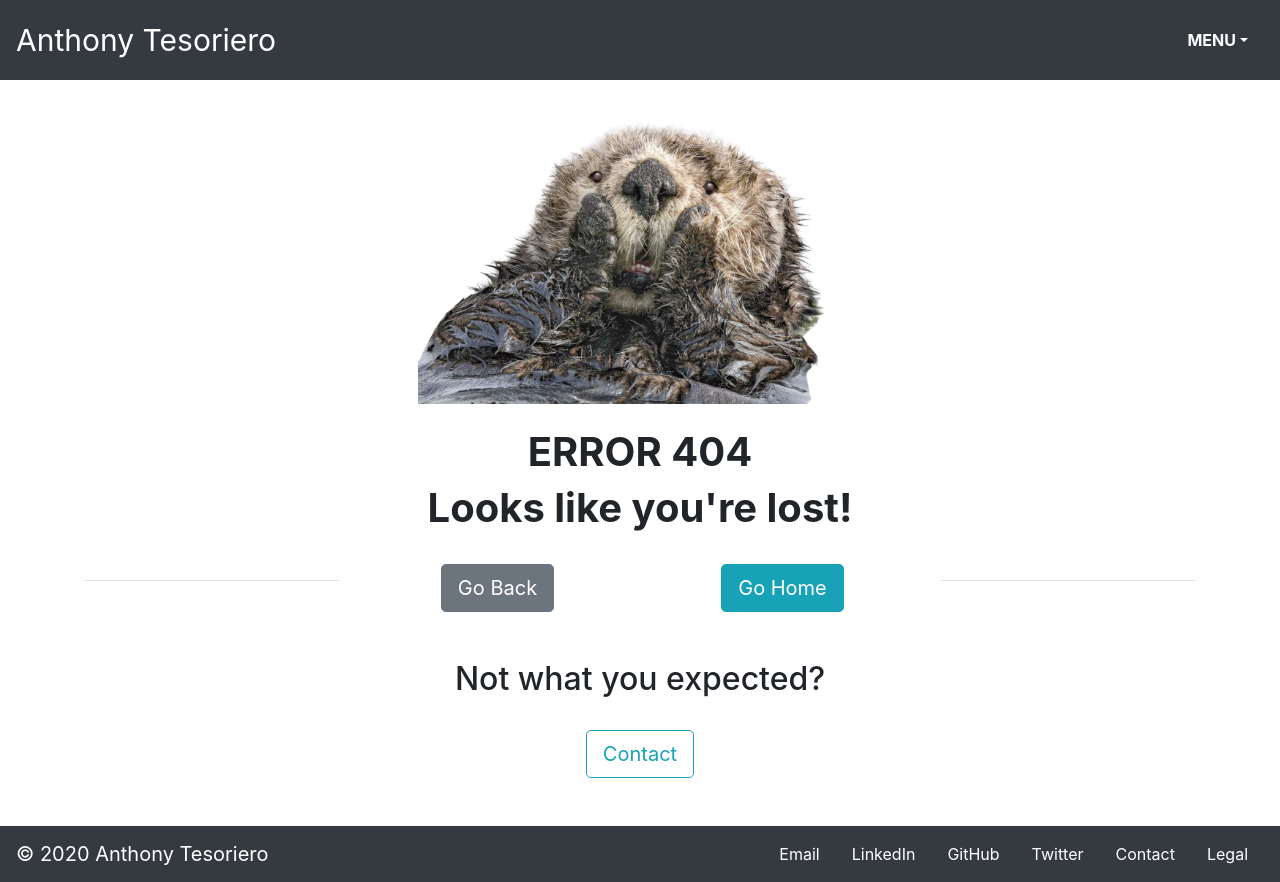
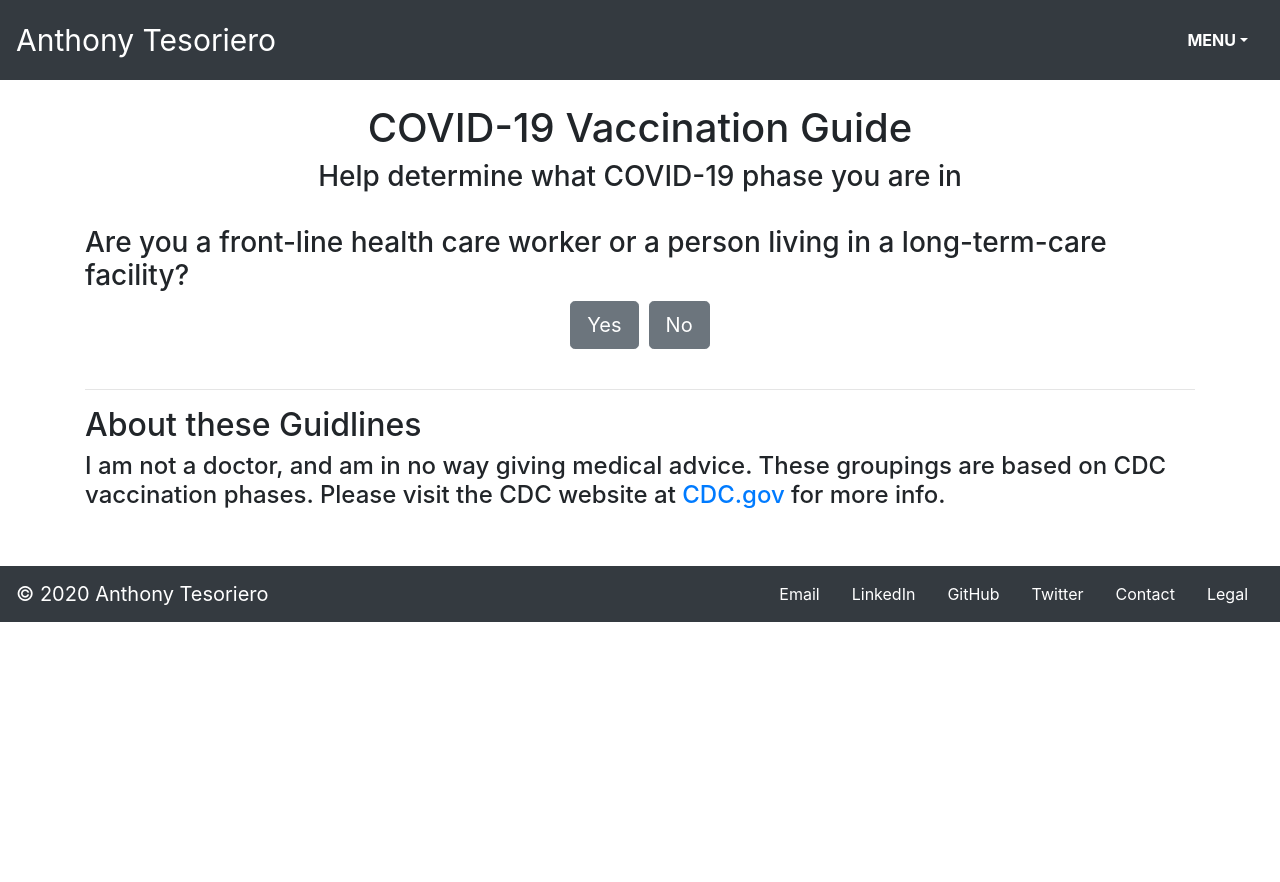
Before and after one commit to anttesoriero/AntTesReact, a React (Create React App) app in the folder AntTes/react-typescript/: page /covid in a window 1280 px wide. Before the commit this address led to /error. After the commit the page ends 800 px from the top, so only its background shows below. Built offline with nearby package versions, Linux system fonts and the light colour scheme.

Commit message:
Start covid form

```diff
--- a/AntTes/react-typescript/src/App.tsx
+++ b/AntTes/react-typescript/src/App.tsx
@@ -3,6 +3,7 @@ import { Button, Container } from 'reactstrap';
 import { BrowserRouter, Redirect, Route, Switch } from "react-router-dom";
 import LandingPage from './Pages/LandingPage';
 import ErrorPage from './Pages/ErrorPage'
+import CovidVaccine from './Pages/CovidVaccine'
 
 function App() {
   return (
@@ -10,6 +11,7 @@ function App() {
       <Switch>
         <Route exact={true} path="/" render={(props) => <LandingPage />} />
         <Route exact={true} path="/error" render={(props) => <ErrorPage />} />
+        <Route exact={true} path="/covid" render={(props) => <CovidVaccine />} />
         {/*
           <Route exact={true} path="/survey" render={(props) => <SurveyPage />} />
           <Route exact={true} path="/tasks" render={(props) => <TaskPage />} />
--- /dev/null
+++ b/AntTes/react-typescript/src/Pages/CovidVaccine.tsx
@@ -0,0 +1,53 @@
+import React, {useState, useEffect} from 'react';
+import Navigation from '../Components/Navigation';
+import {Container, Row, Col, Button, Media} from 'reactstrap';
+import ErrorImage from "../Styles/Images/SurprisedOtterError.png"
+import Footer from '../Components/Footer';
+
+const CovidVaccine = () => {
+    var yes = false
+    var no = 0
+
+    let oaq = "Are you a front-line health care worker or a person living in a long-term-care facility?"
+    var group = "test"
+
+    return (
+        <div>
+            <Navigation pageName="COVID-19 Vaccination Guide"/>
+            <Container>
+
+                <br/>
+
+                <h1 className="centered">COVID-19 Vaccination Guide</h1>
+                <h3 className="centered">Help determine what COVID-19 phase you are in</h3>
+                <br />
+                {yes ? <h3>{group}</h3> : <div></div>}
+                {(!yes && no === 0) ? <h3>{oaq}</h3> : <div></div>}
+
+
+
+                {/* Buttons */}
+                <Row>
+                    <Col className="centered">
+                        <Button size="lg" onClick={() => yes = true}>Yes</Button>{' '}
+                        <div className="divider"></div>
+                        <Button color="secondary" size="lg" onClick={() => no += 1}>No</Button>{' '}
+                    </Col>
+                </Row>
+
+                <br /><hr />
+                <h2>About these Guidlines</h2>
+                <h4>
+                    I am not a doctor, and am in no way giving medical advice. These groupings are based on CDC vaccination phases.
+                    Please visit the CDC website at <a href="https://cdc.gov">CDC.gov</a> for more info.
+                </h4>
+                <br/>
+
+            </Container>
+            <br />
+            <Footer/>
+        </div>
+    );
+}
+
+export default CovidVaccine;
```
